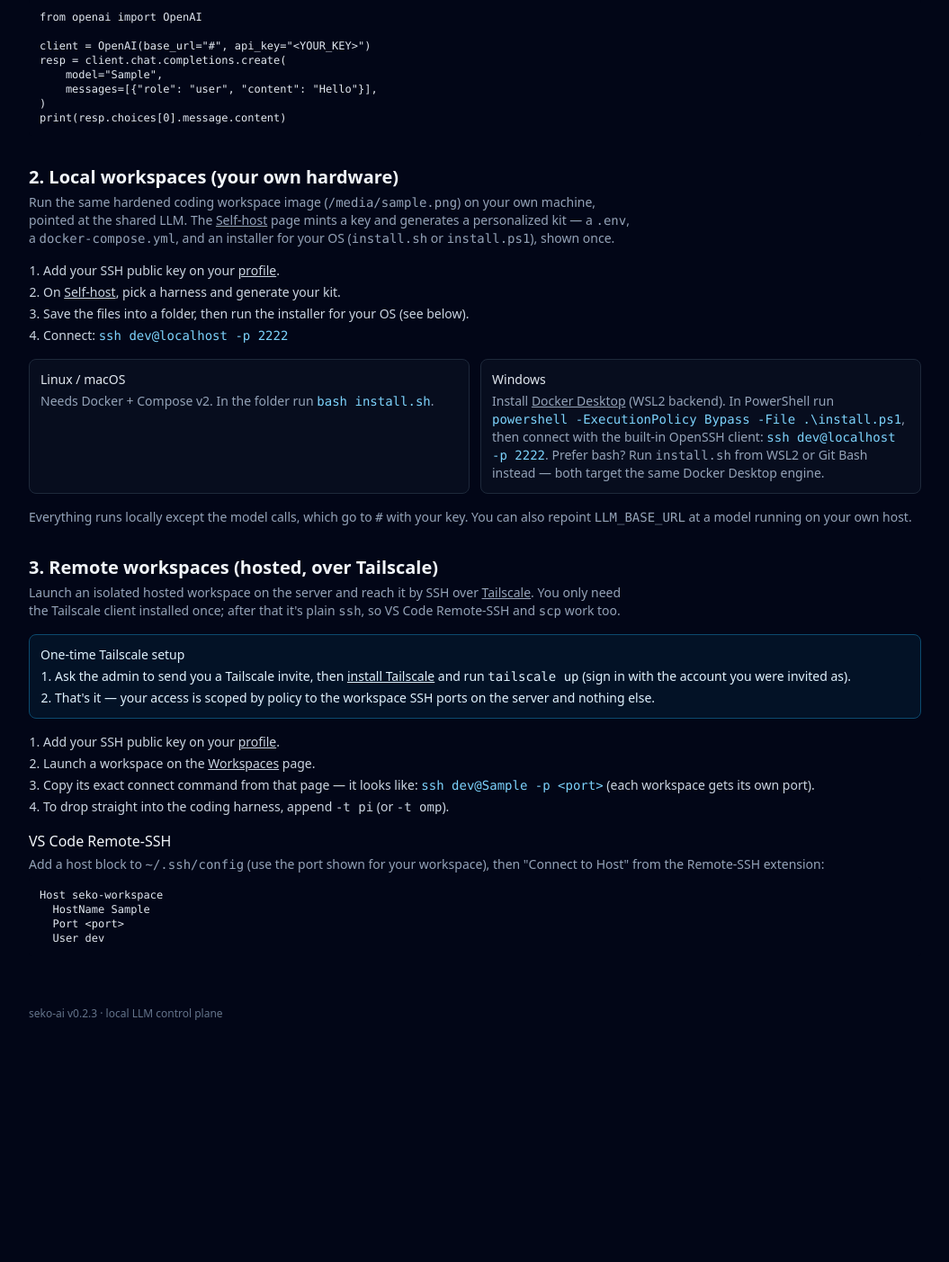
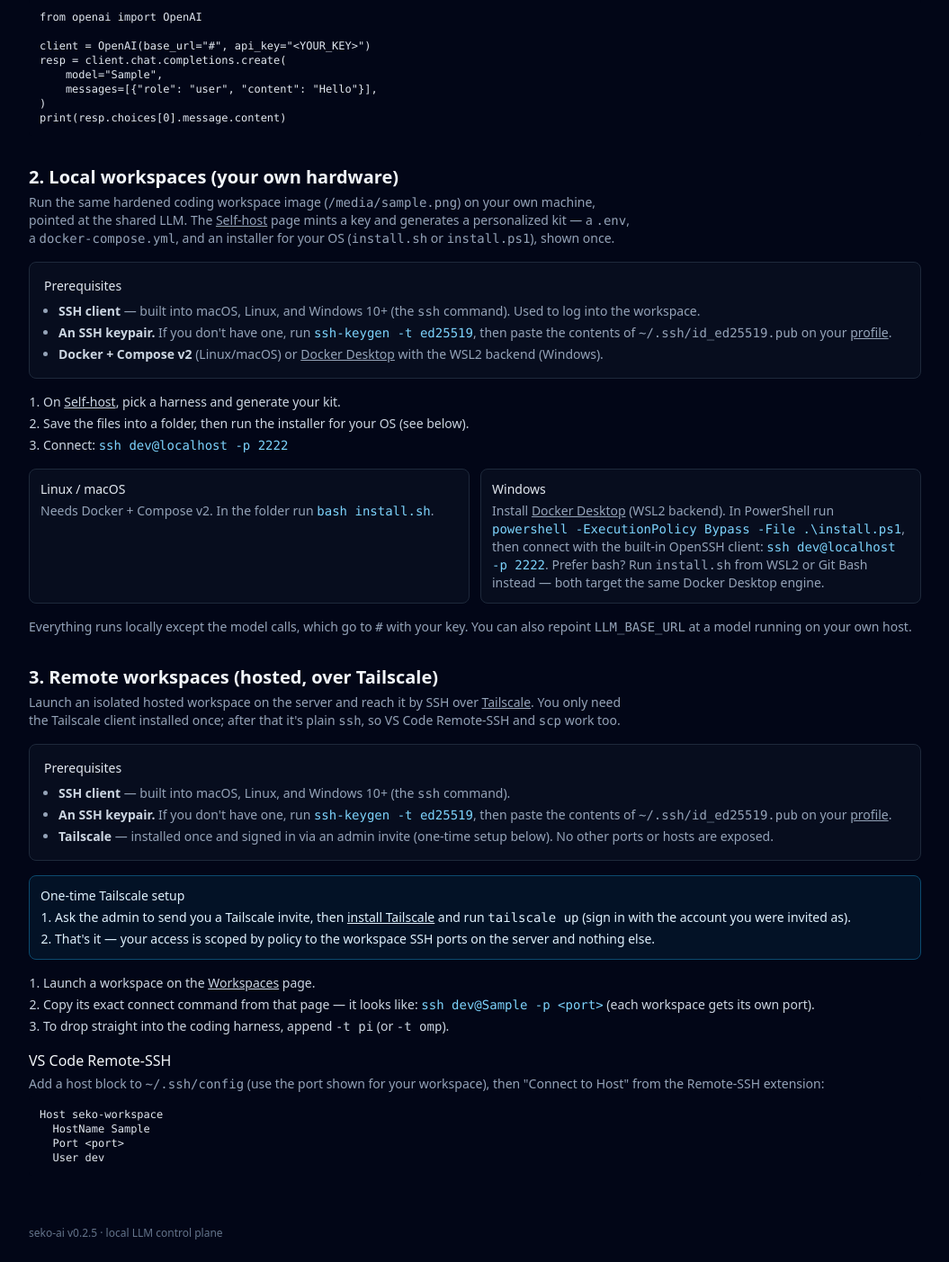
Before and after one commit to pushpreet/seko-ai, a FastAPI app: template src/seko_ai/templates/docs.html in a window 1280 px wide. Shown: the part 960-2363 px from the top of the page at 90% size, without its empty margins (112-1167 px from the left). Before the commit the page ends 2094 px from the top, so only its background shows below. Run offline with FastAPI, Linux system fonts and the light colour scheme; the template is opened without the code that fills it: most values are stand-ins (such as "Sample title", 1, 10 or a date in 2020); some libraries are stand-ins or nearby versions.

Commit message:
Add kit download-all button + workspace docs prerequisites
- Self-host kit: a single client-side "Download all (.zip)" button (a
  dependency-free STORE-zip helper) that saves .env, docker-compose.yml, and
  the selected-OS installer straight from the rendered page, so the one-time
  LLM key is never re-minted.
- Docs: add upfront "Prerequisites" lists to the Local and Remote workspace
  sections (SSH client, ssh-keygen keypair how-to, Docker for local,
  Tailscale for remote); drop the now-redundant "add SSH key" steps.
- Tests: new tests/integration/test_selfhost_routes.py; assert prerequisites
  render in test_docs_routes.py.
- Bump version to 0.2.5.

Co-authored-by: Copilot <223556219+Copilot@users.noreply.github.com>

```diff
--- a/pyproject.toml
+++ b/pyproject.toml
@@ -1,6 +1,6 @@
 [project]
 name = "seko-ai"
-version = "0.2.4"
+version = "0.2.5"
 description = "Self-service control plane for a shared local LLM backend (vLLM) and agentic coding workspaces."
 readme = "README.md"
 requires-python = ">=3.12"
--- a/src/seko_ai/__init__.py
+++ b/src/seko_ai/__init__.py
@@ -1,3 +1,3 @@
 """seko-ai — self-service control plane for a shared local LLM backend."""
 
-__version__ = "0.2.3"
+__version__ = "0.2.5"
--- a/src/seko_ai/templates/base.html
+++ b/src/seko_ai/templates/base.html
@@ -69,6 +69,78 @@
         });
       };
     </script>
+    <script>
+      // Minimal client-side ZIP (STORE / no compression) so the self-host kit can be saved
+      // as one file without a server round-trip (the one-time key already lives in the page).
+      function _kitCrc32(bytes) {
+        let c = 0xffffffff;
+        for (let i = 0; i < bytes.length; i++) {
+          c = c ^ bytes[i];
+          for (let k = 0; k < 8; k++) {
+            c = c & 1 ? 0xedb88320 ^ (c >>> 1) : c >>> 1;
+          }
+        }
+        return (c ^ 0xffffffff) >>> 0;
+      }
+      function _kitZip(files) {
+        const enc = new TextEncoder();
+        const u16 = (v) => [v & 0xff, (v >>> 8) & 0xff];
+        const u32 = (v) => [v & 0xff, (v >>> 8) & 0xff, (v >>> 16) & 0xff, (v >>> 24) & 0xff];
+        const local = [];
+        const central = [];
+        let offset = 0;
+        for (const file of files) {
+          const name = enc.encode(file.name);
+          const data = enc.encode(file.text);
+          const crc = _kitCrc32(data);
+          const size = data.length;
+          const header = [].concat(
+            u32(0x04034b50), u16(20), u16(0), u16(0), u16(0), u16(0),
+            u32(crc), u32(size), u32(size), u16(name.length), u16(0)
+          );
+          local.push(new Uint8Array(header), name, data);
+          const cd = [].concat(
+            u32(0x02014b50), u16(20), u16(20), u16(0), u16(0), u16(0), u16(0),
+            u32(crc), u32(size), u32(size), u16(name.length), u16(0), u16(0),
+            u16(0), u16(0), u32(0), u32(offset)
+          );
+          central.push(new Uint8Array(cd), name);
+          offset += header.length + name.length + size;
+        }
+        const cdStart = offset;
+        const cdSize = central.reduce((n, c) => n + c.length, 0);
+        const eocd = [].concat(
+          u32(0x06054b50), u16(0), u16(0), u16(files.length), u16(files.length),
+          u32(cdSize), u32(cdStart), u16(0)
+        );
+        return new Blob(local.concat(central, [new Uint8Array(eocd)]), { type: "application/zip" });
+      }
+      window.downloadKit = function (btn) {
+        // Collect the visible kit files: .env, docker-compose.yml, and the installer in the
+        // currently-selected OS panel (hidden panels use display:none -> offsetParent null).
+        const files = Array.from(document.querySelectorAll("[data-kit-file]"))
+          .filter((fig) => fig.offsetParent !== null)
+          .map((fig) => {
+            const pre = fig.querySelector("pre");
+            return { name: fig.dataset.kitFile, text: pre ? pre.textContent : "" };
+          })
+          .filter((f) => f.name && f.text);
+        if (!files.length) return;
+        const url = URL.createObjectURL(_kitZip(files));
+        const a = document.createElement("a");
+        a.href = url;
+        a.download = "seko-workspace-kit.zip";
+        document.body.appendChild(a);
+        a.click();
+        a.remove();
+        setTimeout(() => URL.revokeObjectURL(url), 1000);
+        const original = btn.textContent;
+        btn.textContent = "Downloaded!";
+        setTimeout(() => {
+          btn.textContent = original;
+        }, 1200);
+      };
+    </script>
     <link rel="stylesheet" href="/static/app.css" />
   </head>
   <body class="h-full text-slate-100">
--- a/src/seko_ai/templates/docs.html
+++ b/src/seko_ai/templates/docs.html
@@ -107,8 +107,22 @@ print(resp.choices[0].message.content)</code></pre>
         (<code>install.sh</code> or <code>install.ps1</code>), shown once.
       </p>
     </div>
+    <div class="rounded-lg border border-slate-800 bg-slate-900/40 p-4 text-sm">
+      <h3 class="font-medium text-slate-200">Prerequisites</h3>
+      <ul class="mt-2 ml-4 list-disc space-y-1 text-slate-400">
+        <li><strong class="text-slate-300">SSH client</strong> &mdash; built into macOS, Linux,
+          and Windows 10+ (the <code>ssh</code> command). Used to log into the workspace.</li>
+        <li><strong class="text-slate-300">An SSH keypair.</strong> If you don't have one, run
+          <code class="text-sky-300">ssh-keygen -t ed25519</code>, then paste the contents of
+          <code>~/.ssh/id_ed25519.pub</code> on your
+          <a href="/profile" class="underline hover:text-sky-400">profile</a>.</li>
+        <li><strong class="text-slate-300">Docker + Compose v2</strong> (Linux/macOS) or
+          <a href="https://docs.docker.com/desktop/install/windows-install/" class="underline hover:text-sky-400">Docker Desktop</a>
+          with the WSL2 backend (Windows).</li>
+      </ul>
+    </div>
+
     <ol class="ml-4 list-decimal space-y-1 text-sm text-slate-300">
-      <li>Add your SSH public key on your <a href="/profile" class="underline hover:text-sky-400">profile</a>.</li>
       <li>On <a href="/selfhost" class="underline hover:text-sky-400">Self-host</a>, pick a harness and generate your kit.</li>
       <li>Save the files into a folder, then run the installer for your OS (see below).</li>
       <li>Connect: <code class="text-sky-300">ssh dev@localhost -p 2222</code></li>
@@ -155,6 +169,20 @@ print(resp.choices[0].message.content)</code></pre>
       </p>
     </div>
 
+    <div class="rounded-lg border border-slate-800 bg-slate-900/40 p-4 text-sm">
+      <h3 class="font-medium text-slate-200">Prerequisites</h3>
+      <ul class="mt-2 ml-4 list-disc space-y-1 text-slate-400">
+        <li><strong class="text-slate-300">SSH client</strong> &mdash; built into macOS, Linux,
+          and Windows 10+ (the <code>ssh</code> command).</li>
+        <li><strong class="text-slate-300">An SSH keypair.</strong> If you don't have one, run
+          <code class="text-sky-300">ssh-keygen -t ed25519</code>, then paste the contents of
+          <code>~/.ssh/id_ed25519.pub</code> on your
+          <a href="/profile" class="underline hover:text-sky-400">profile</a>.</li>
+        <li><strong class="text-slate-300">Tailscale</strong> &mdash; installed once and signed
+          in via an admin invite (one-time setup below). No other ports or hosts are exposed.</li>
+      </ul>
+    </div>
+
     <div class="rounded-lg border border-sky-900 bg-sky-950/30 p-3 text-sm text-sky-100">
       <h3 class="font-medium">One-time Tailscale setup</h3>
       <ol class="mt-1 ml-4 list-decimal space-y-1">
@@ -167,7 +195,6 @@ print(resp.choices[0].message.content)</code></pre>
     </div>
 
     <ol class="ml-4 list-decimal space-y-1 text-sm text-slate-300">
-      <li>Add your SSH public key on your <a href="/profile" class="underline hover:text-sky-400">profile</a>.</li>
       <li>Launch a workspace on the <a href="/workspaces" class="underline hover:text-sky-400">Workspaces</a> page.</li>
       <li>Copy its exact connect command from that page &mdash; it looks like:
         <code class="text-sky-300">ssh dev@{{ workspace_ssh_host }} -p &lt;port&gt;</code>
```
Also changed, not shown: backlog.md (+30 -0 lines), src/seko_ai/templates/_selfhost_kit.html (+12 -7 lines), tests/integration/test_docs_routes.py (+12 -0 lines), tests/integration/test_selfhost_routes.py (added, +70 -0 lines), 1 other file.
